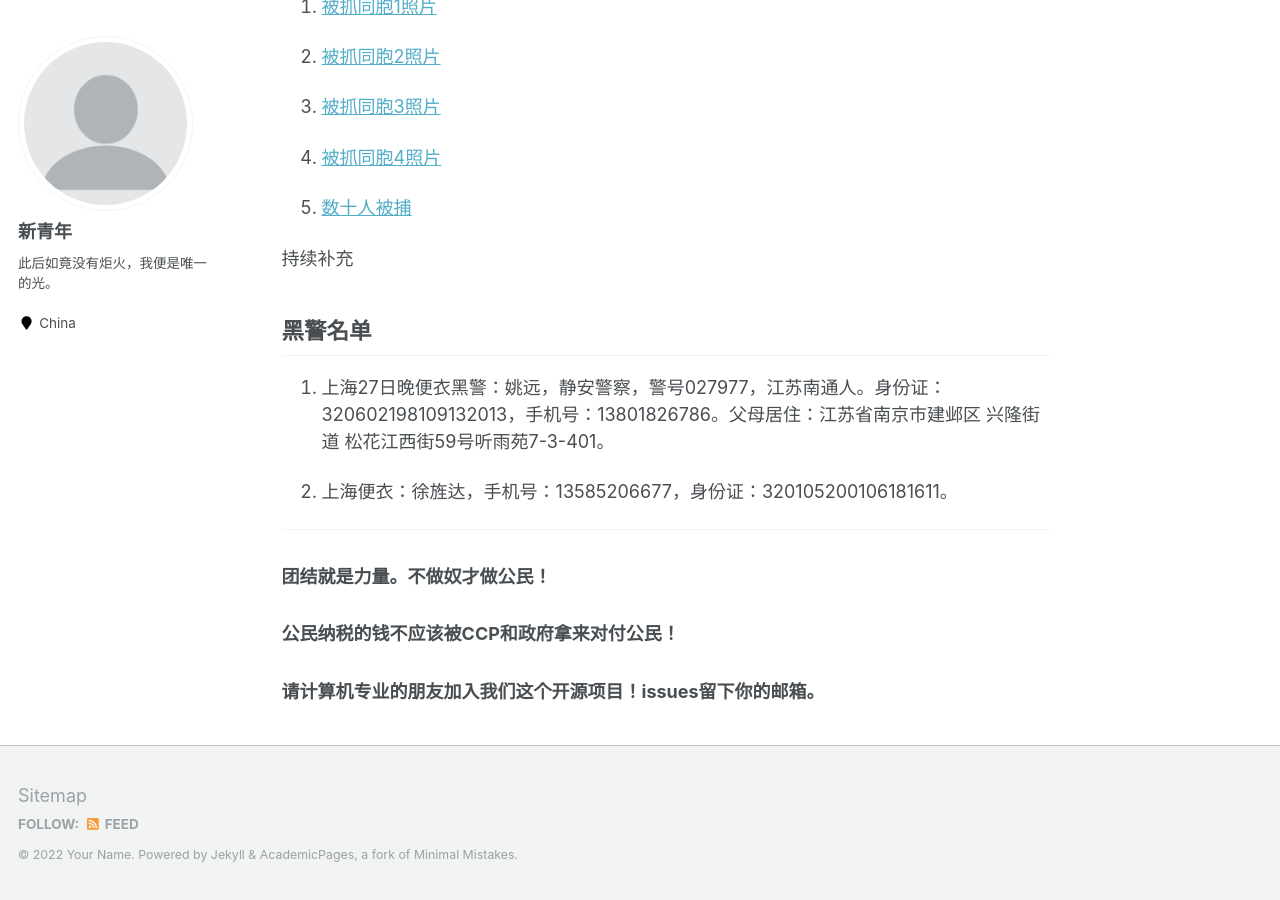
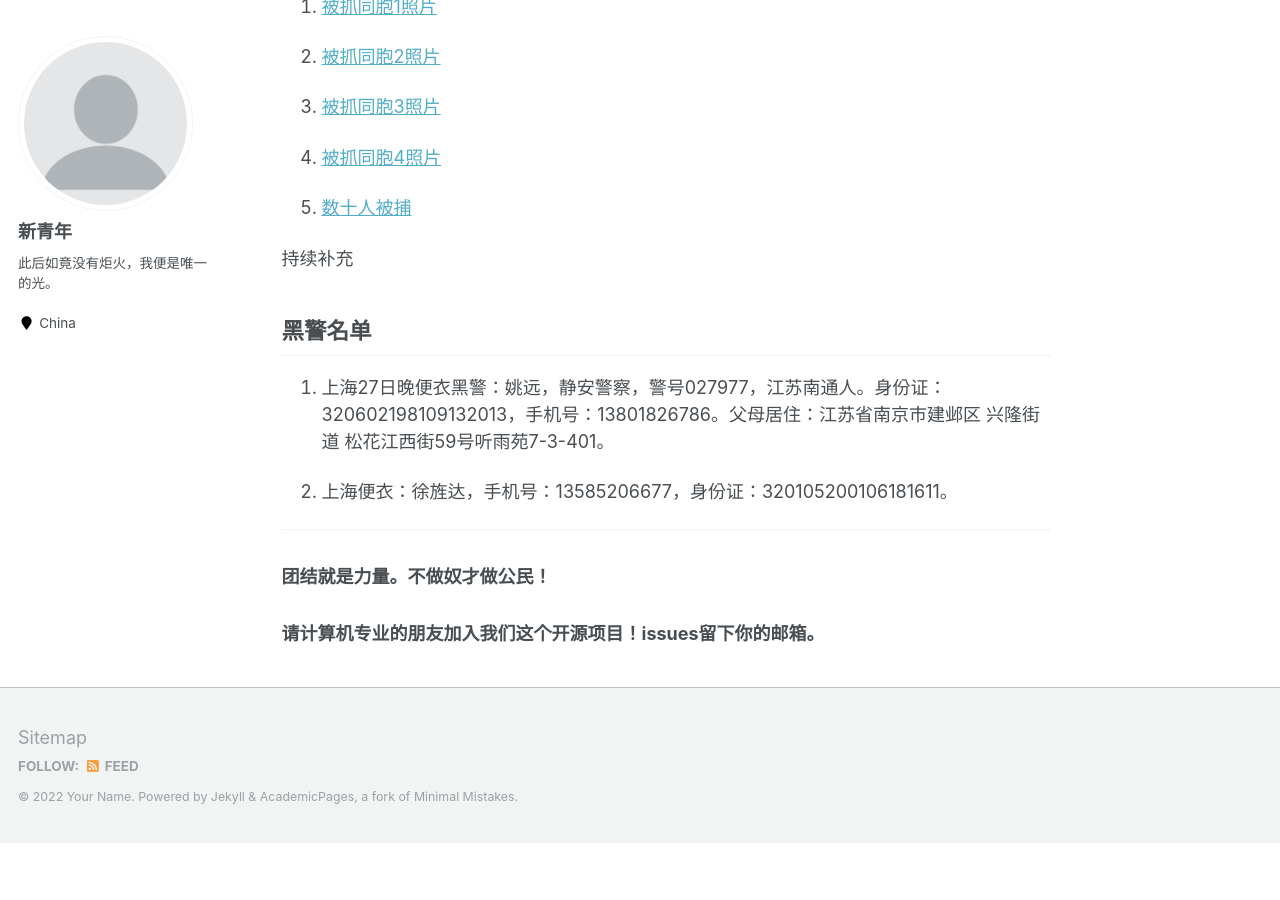
Before and after one commit to LoveChina-RememberTruth/People, a Jekyll site: the page built from _pages/about.md, in a window 1280 px wide and 900 px high, scrolled down 1384 px. Built offline with Jekyll 4.4.1, drawn with Linux system fonts in a browser that asks for light colours; after the commit the page ends 2227 px from its top, so only the background shows below that.

Commit message:
Update about.md

```diff
--- a/_pages/about.md
+++ b/_pages/about.md
@@ -86,6 +86,4 @@ redirect_from:
 
 ### 团结就是力量。不做奴才做公民！
 
-### 公民纳税的钱不应该被CCP和政府拿来对付公民！
-
 ### 请计算机专业的朋友加入我们这个开源项目！issues留下你的邮箱。
```
